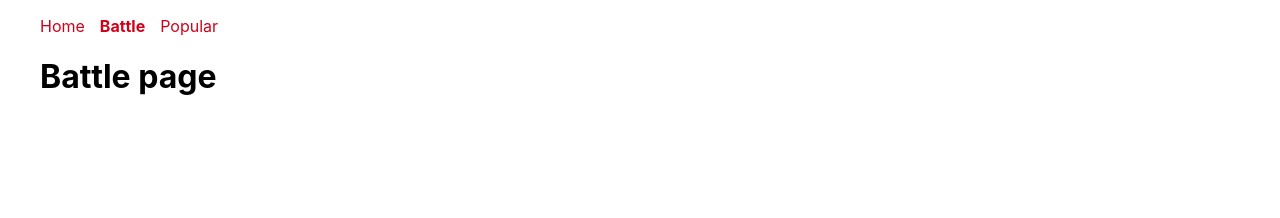
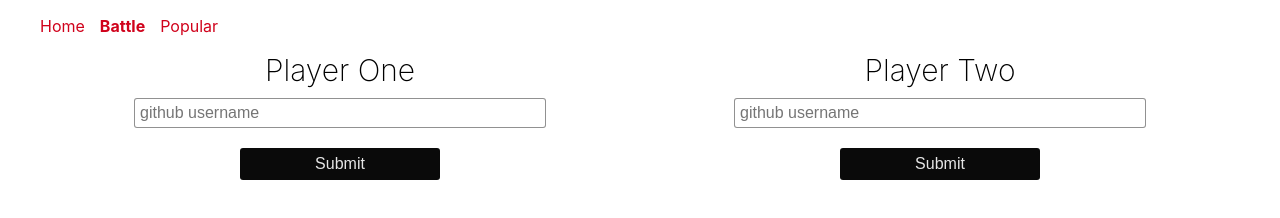
Before and after one commit to mlars84/github-battle, a React app: page /battle in a window 1280 px wide. Built offline with nearby package versions, Linux system fonts and the light colour scheme.

Commit message:
Battle component UI built

```diff
--- a/app/components/Battle.js
+++ b/app/components/Battle.js
@@ -1,36 +1,110 @@
 import React, { Component } from 'react'
+import PropTypes from 'prop-types'
 
-class Battle extends Component {
-  constructor(props){
-    super(props)
+class PlayerInput extends Component {
+  constructor(props) {
+    super(props);
+    this.state = {
+      username: ''
+    }
 
+    this.handleChange = this.handleChange.bind(this);
+    this.handleSubmit = this.handleSubmit.bind(this);
+  }
+  handleChange(event) {
+    let  value = event.target.value
+
+    this.setState(function () {
+      return {
+        username: value
+      }
+    })
+  }
+  handleSubmit(event) {
+    event.preventDefault()
+
+    this.props.onSubmit(
+      this.props.id,
+      this.state.username
+    )
+  }
+  render() {
+    return (
+      <form className='column' onSubmit={this.handleSubmit}>
+        <label className='header' htmlFor='username'>{this.props.label}</label>
+        <input
+          id='username'
+          placeholder='github username'
+          type='text'
+          value={this.state.username}
+          autoComplete='off'
+          onChange={this.handleChange}
+        />
+        <button
+          className='button'
+          type='submit'
+          disabled={!this.state.username}>
+            Submit
+        </button>
+      </form>
+    )
+  }
+}
+
+PlayerInput.propTypes = {
+  id: PropTypes.string.isRequired,
+  label: PropTypes.string.isRequired,
+  onSubmit: PropTypes.func.isRequired,
+}
+
+PlayerInput.defaultProps = {
+  label: 'Username',
+}
+
+class Battle extends React.Component {
+  constructor(props) {
+    super(props);
     this.state = {
       playerOneName: '',
       playerTwoName: '',
       playerOneImage: null,
-      playerTwoImage: null
+      playerTwoImage: null,
     }
-    this.handleSumbit = this.handleSumbit.bind()
+
+    this.handleSubmit = this.handleSubmit.bind(this);
   }
-  handleSumbit(id, username) {
-    this.setState(function() {
-      let newState = {}
-      newtate[id + 'Name'] = username
-      newState[id + 'Image'] = 'https://www.github.com/' + username + '.png?size=200'
-      return newState
+  handleSubmit(id, username) {
+    this.setState(function () {
+      let  newState = {};
+      newState[id + 'Name'] = username;
+      newState[id + 'Image'] = 'https://github.com/' + username + '.png?size=200'
+      return newState;
     })
   }
   render() {
+    let  playerOneName = this.state.playerOneName
+    let  playerTwoName = this.state.playerTwoName
+
     return (
-      <div className='battle-container'>
-        <div>
-          <h1>
-            Battle page
-          </h1>
+      <div>
+        <div className='row'>
+          {!playerOneName &&
+            <PlayerInput
+              id='playerOne'
+              label='Player One'
+              onSubmit={this.handleSubmit}
+            />}
+
+          {!playerTwoName &&
+            <PlayerInput
+              id='playerTwo'
+              label='Player Two'
+              onSubmit={this.handleSubmit}
+            />}
         </div>
       </div>
     )
   }
 }
 
-export default Battle
+module.exports = Battle
--- a/app/index.css
+++ b/app/index.css
@@ -20,6 +20,39 @@ a {
 .container {
   max-width: 1200px;
   margin: 0 auto;
+}
+
+.row {
+  display: flex;
+  justify-content: space-around;
+}
+
+.column {
+  display: flex;
+  flex-direction: column;
+  width: 500px;
+  align-items: center;
+}
+
+.column input {
+  border-radius: 3px;
+  margin: 10px 0;
+  padding: 5px;
+  border: 1px solid rgba(0, 0, 0, 0.43);
+  font-size: 16px;
+  width: 80%;
+}
+
+.column label {
+  text-align: center;
+  font-size: 30px;
+  font-weight: 200;
+}
+
+header {
+  text-align: center;
+  font-size: 30px;
+  font-weight: 200;
 }
 
 .languages {
```
